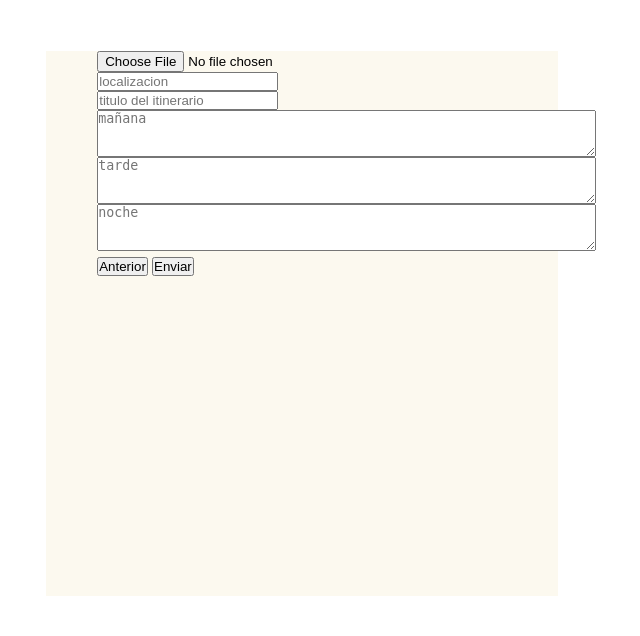
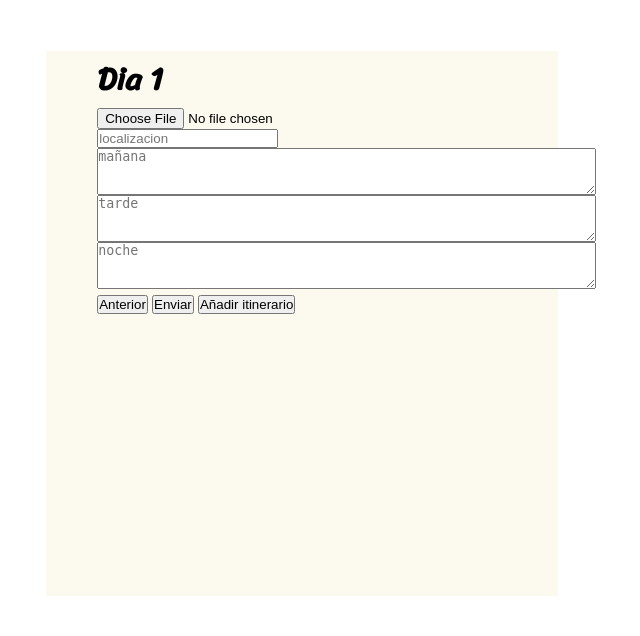
Before and after one commit to sik-dev/PlanB, a PHP site: template resources/templates/contenido/crearViaje_2.php in a window 1280 px wide. Shown: the part 160-796 px from the top of the page, without its empty margins (338-978 px from the left). Run offline with PHP 8.4, Linux system fonts and the light colour scheme; the template is opened without the code that fills it, so the values that code supplies are empty; the visitor is signed in with stand-in values (Sample User, id 1); some libraries are stand-ins or nearby versions.

Commit message:
agregar_itinerario_en_formulario

```diff
--- /dev/null
+++ b/public/JS/addItinerarios.js
@@ -0,0 +1,25 @@
+const app = (function () {
+  document.addEventListener('DOMContentLoaded', main);
+
+  function main() {
+    const form = document.forms[0];
+    const itinerario = document.getElementsByClassName('itinerario');
+    const boton = document.querySelector("[name^='add']");
+
+    boton.addEventListener('click', function (e) {
+      e.preventDefault();
+      addItinerario(itinerario, form);
+    });
+  }
+
+  function addItinerario(itinerario, form) {
+    const newItinerario = itinerario[itinerario.length - 1].cloneNode(true);
+    /* console.log(newItinerario); */
+    /* form.appendChild(newItinerario); */
+    const h1 = newItinerario.getElementsByTagName('h1')[0];
+    h1.textContent = 'Dia '+ (itinerario.length+1);
+    itinerario[itinerario.length - 1].insertAdjacentElement('afterend', newItinerario);
+  }
+
+  /* return {iniciar:main}; */
+})();
--- a/resources/templates/contenido/crearViaje_1.php
+++ b/resources/templates/contenido/crearViaje_1.php
@@ -17,7 +17,7 @@ $info = ['pais_origen' => '',
          'desc' => '',
          'local' => '',
          'alojamiento' => '',
-         'titulo' => '',
+         /* 'titulo' => '', */
          'manana' => '',
          'tarde' => '',
          'noche' => '',
@@ -40,7 +40,7 @@ if (count($_POST) > 0) {
     $fotoNuevaRuta = "$ROOT/public/imgs/$id/$fotoFullName";
 
     /* MOVER IMAGEN A LA CARPETA DE IMAGENES DEL USUARIO */
-    moverFoto($_FILES['foto']['tmp_name'], $fotoNuevaRuta);
+    /* moverFoto($_FILES['foto']['tmp_name'], $fotoNuevaRuta); */
 
     $_SESSION['viaje'] = $info;
 
--- a/resources/templates/contenido/crearViaje_2.php
+++ b/resources/templates/contenido/crearViaje_2.php
@@ -22,6 +22,7 @@ if (count($_POST) > 0) {
   $fotoItiNuevaRuta = "$ROOT/public/imgs/$id/$fotoItiFullName";
 
   if ($errores == null) {
+    /* print_r($_POST); */
     $info['fotoIti'] = $fotoItiFullName;
 
     /* MOVER IMAGEN A LA CARPETA DE IMAGENES DEL USUARIO */
@@ -40,7 +41,7 @@ if (count($_POST) > 0) {
 
     $paramItinerario = [$info['local'],
                         $info['alojamiento'],
-                        $info['titulo'],
+
                         $info['manana'],
                         $info['tarde'],
                         $info['noche'],
@@ -56,10 +57,12 @@ if (count($_POST) > 0) {
   }
 }
 ?>
+<script src="JS/addItinerarios.js"></script>
 <link rel="stylesheet" href="/css/crearViaje_2.css">
 <div class="insertViaje">
   <form action="crearViaje_2.php?id=<?=$id?>" method="post" enctype="multipart/form-data">
-
+    <div class="itinerario">
+      <h1>Dia 1</h1>
       <!-- FOTO DEL ITINERARIO -->
       <input type="file" name="fotoIti"><br>
       <?php if( isset($errores['fotoIti'])) { ?>
@@ -74,10 +77,10 @@ if (count($_POST) > 0) {
       <br>
 
       <!-- TITULO DEL ITINERARIO -->
-    <input type="text" name="titulo" value="<?=$info['titulo']?>" placeholder="titulo del itinerario">
-    <?php if( isset($errores['titulo'])) { ?>
-        <br><span class='error'><?=$errores['titulo']?></span><br>
-    <?php } ?>
+      <!-- <input type="text" name="titulo" value="<?php //echo $info['titulo'] ?>" placeholder="titulo del itinerario">
+      <?php //if( isset($errores['titulo'])) { ?>
+          <br><span class='error'><?php//echo $errores['titulo']?></span><br>
+      <?php //} ?> -->
 
       <!-- MAÑANA -->
       <?php if( isset($errores['manana'])) { ?>
@@ -96,8 +99,9 @@ if (count($_POST) > 0) {
         <br><span class='error'><?=$errores['noche']?></span><br>
       <?php } ?>
       <textarea name="noche" cols="60" rows="3" placeholder="noche"><?=$info['noche']?></textarea><br>
-
+    </div>
     <button type="submit" name="anterior" value="true">Anterior</button>
     <button type="submit">Enviar</button>
+    <button type="submit" name="addItinerario">Añadir itinerario</button>
   </form>
 </div>
--- a/src/Managers/ItinerarioManager.php
+++ b/src/Managers/ItinerarioManager.php
@@ -23,7 +23,7 @@ class ItinerarioManager implements IDWESEntidadManager
     $db->ejecuta("INSERT INTO itinerario
                     (localizacion, alojamiento,
                     manana, tarde, noche, id_viaje)
-                  VALUES(?, ?, ?, ?, ?, ?, ?)",
+                  VALUES(?, ?, ?, ?, ?, ?)",
                   $campos[0]);
   }
 
```
Lines whose indentation alone changed are shown as unchanged.
